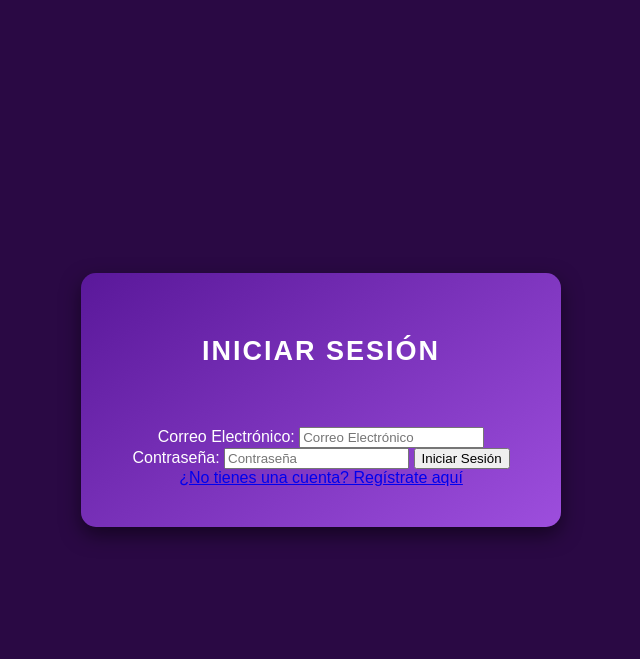
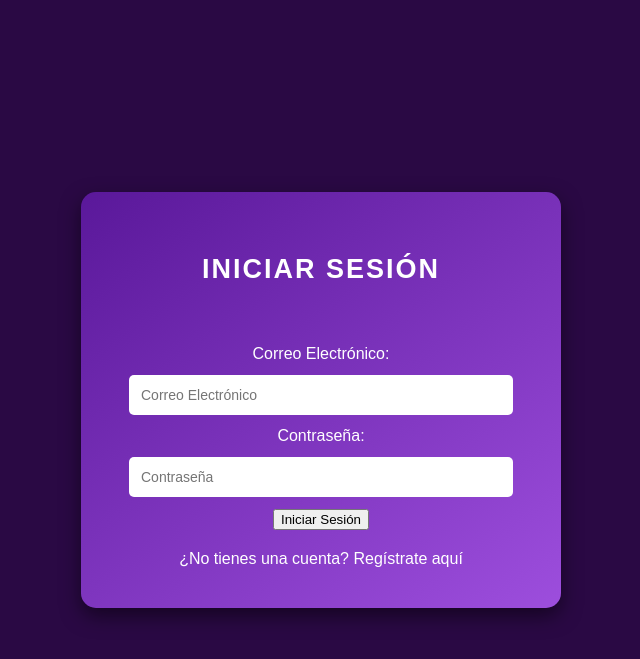
Before and after one commit to AndreRmzM/Pagina-Web, a PHP site: page /index3.html in a window 1280 px wide. Shown: the top 659 px of the page, without its empty margins (319-959 px from the left). Run offline with PHP 8.4, Linux system fonts and the light colour scheme.

Commit message:
Update styleLR3.css

```diff
--- a/styleLR3.css
+++ b/styleLR3.css
@@ -30,3 +30,20 @@ form h2 {
     text-transform: uppercase;
     letter-spacing: 2px;
 }
+/* Inputs */
+form input {
+    width: 90%;
+    padding: 12px;
+    margin: 12px 0;
+    border: none;
+    border-radius: 5px;
+    font-size: 14px
+     }
+
+     .centrado-blanco {
+        color: white;
+        display: block;
+        text-align: center;
+        margin-top: 20px; /* Ajusta el margen según necesites */
+        text-decoration: none; /* Quita el subrayado del enlace */
+    }
```
